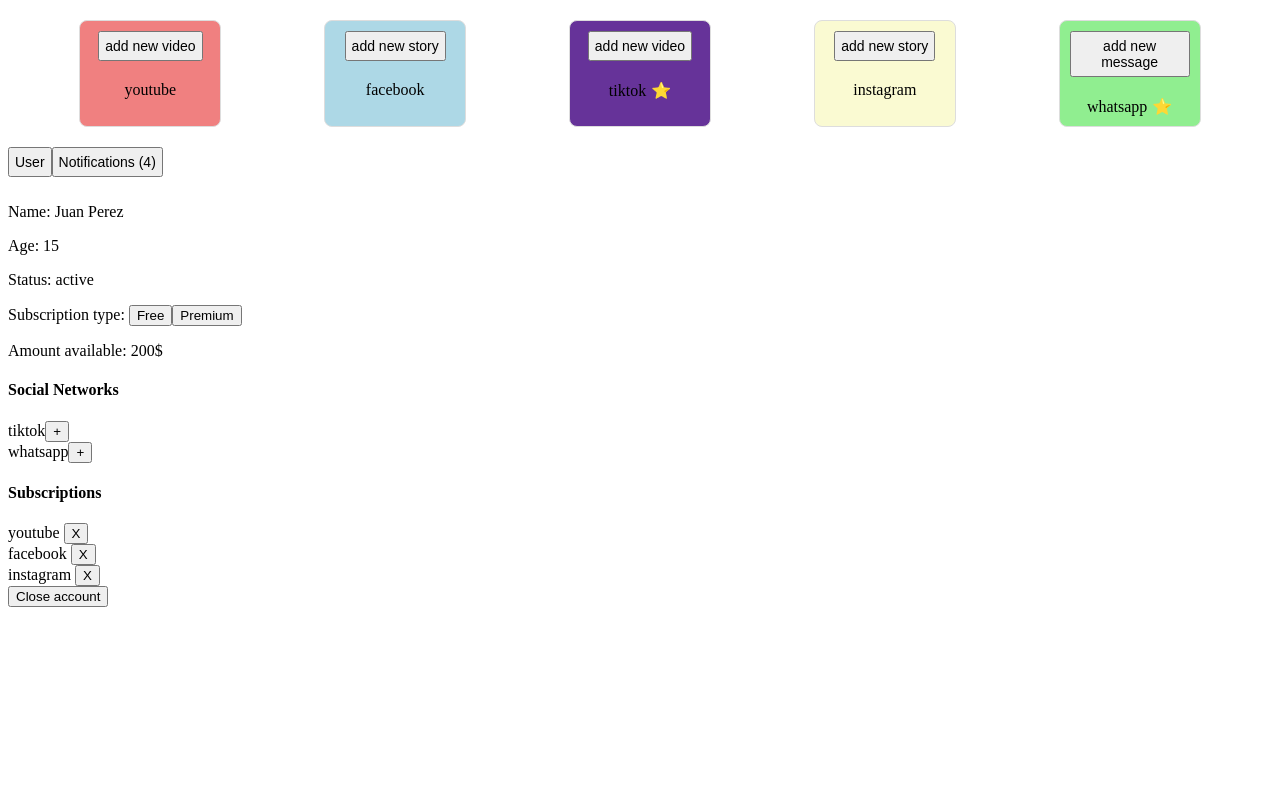
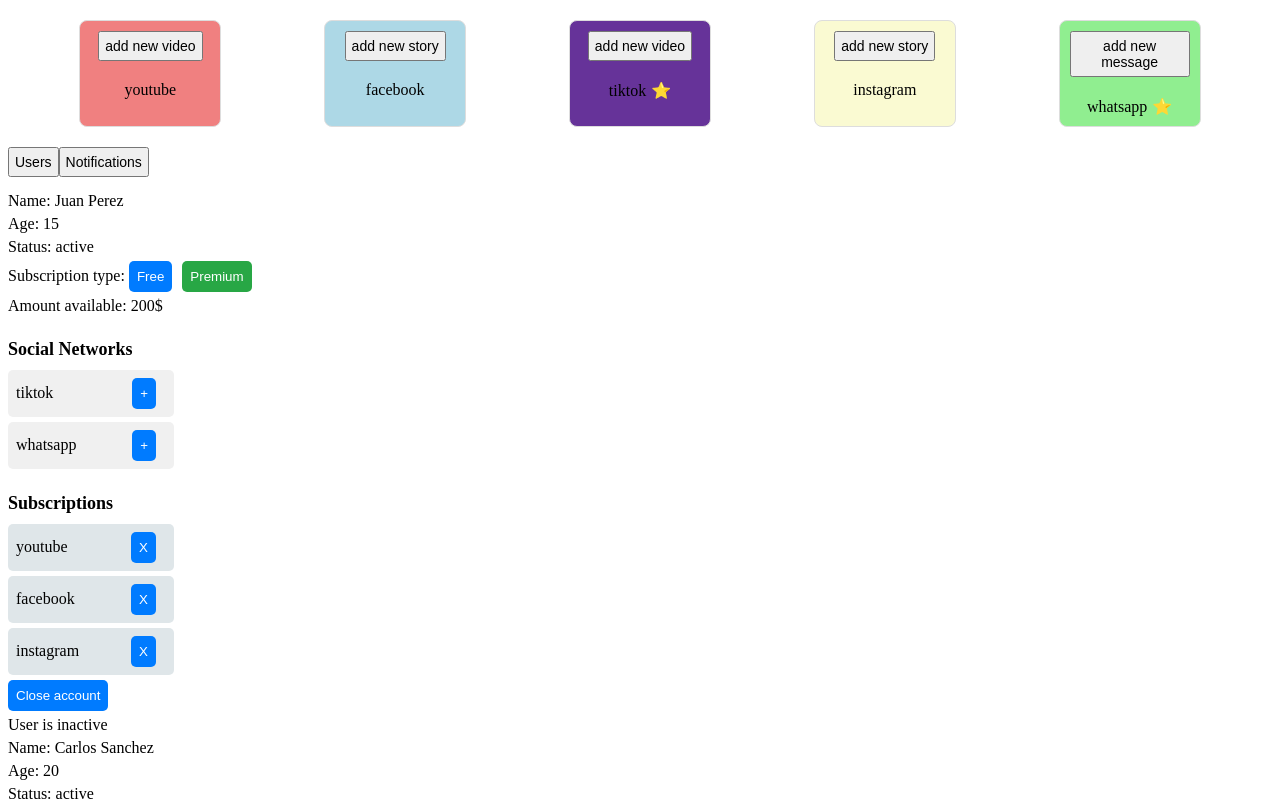
Before and after one commit to diegomarceloledezma/angular-course-2024, an Angular app: page / in a window 1280 px wide. Shown: the top 801 px of the page. Built offline with nearby package versions, Linux system fonts and the light colour scheme.

Commit message:
[21-10-2024] second commit test

```diff
--- a/src/app/app.component.html
+++ b/src/app/app.component.html
@@ -1,19 +1,30 @@
 <div class="platforms-container">
-  <div *ngFor="let platform of socialNetworks"
-       class="platform-card"
-       [ngStyle]="{'background-color': getPlatformColor(platform.platform)}">
-    <button>{{ 'add new ' + platform.type }}</button>
+  <div
+    *ngFor="let platform of socialNetworks"
+    class="platform-card"
+    [ngStyle]="{ 'background-color': getPlatformColor(platform.platform) }"
+  >
+    <button>{{ "add new " + platform.type }}</button>
     <div class="platform-details">
       <span>{{ platform.platform }}</span>
-      <span *ngIf="platform.platformType === 'premium'" class="premium-star">⭐</span>
+      <span *ngIf="platform.platformType === 'premium'" class="premium-star"
+        >⭐</span
+      >
     </div>
   </div>
 </div>
 
 <div class="tabs">
-  <button (click)="activeTab = 'user'">User</button>
-  <button (click)="activeTab = 'notifications'">Notifications ({{ user.notifications.length }})</button>
+  <button (click)="activeTab = 'user'">Users</button>
+  <button (click)="activeTab = 'notifications'">
+    Notifications
+  </button>
 </div>
 
-<app-user *ngIf="activeTab === 'user'" [user]="user"></app-user>
-<app-notification *ngIf="activeTab === 'notifications'" [user]="user"></app-notification>
+<div *ngIf="activeTab === 'user'">
+  <app-user *ngFor="let user of users" [user]="user"></app-user>
+</div>
+
+<div *ngIf="activeTab === 'notifications'">
+  <app-notification *ngFor="let user of users" [user]="user"></app-notification>
+</div>
--- a/src/app/app.component.scss
+++ b/src/app/app.component.scss
@@ -12,6 +12,7 @@
     padding: 10px;
     width: 120px;
     border-radius: 8px;
+    margin: 0 10px; /* Espacio entre los cards */
   }
 
   .platform-details {
--- a/src/app/app.component.ts
+++ b/src/app/app.component.ts
@@ -16,7 +16,7 @@
   title = 'angular-course-2024';
 
   socialNetworks = socialNetworks;
-  user = data[0];
+  users = data;
   activeTab = 'user';
 
   getPlatformColor(platform: string): string {
--- a/src/app/notification/notification.component.scss
+++ b/src/app/notification/notification.component.scss
@@ -0,0 +1,28 @@
+.notification-card {
+  border-radius: 5px;
+  padding: 10px;
+  margin-bottom: 10px;
+  width: 200px;
+  background-color: #f0f0f0;
+  border-left: 5px solid transparent;
+}
+
+.notification-card:nth-child(1) {
+  border-left-color: #ff6b6b;
+  background-color: #ffecec;
+}
+
+.notification-card:nth-child(2) {
+  border-left-color: #9b59b6;
+  background-color: #f1e5ff;
+}
+
+.notification-card:nth-child(3) {
+  border-left-color: #27ae60;
+  background-color: #e9f7ef;
+}
+
+h4 {
+  font-size: 18px;
+  margin-bottom: 10px;
+}
--- a/src/app/notification/notification.component.ts
+++ b/src/app/notification/notification.component.ts
@@ -1,5 +1,5 @@
 import { CommonModule } from '@angular/common';
-import { Component, Input } from '@angular/core';
+import { Component, Input, OnChanges, SimpleChanges } from '@angular/core';
 import { BehaviorSubject } from 'rxjs';
 import { socialNetworks, data } from '../data';
 
@@ -8,21 +8,22 @@
   standalone: true,
   imports: [CommonModule],
   templateUrl: './notification.component.html',
-  styleUrl: './notification.component.scss',
+  styleUrls: ['./notification.component.scss'], // Corregido 'styleUrls'
 })
-export class NotificationsComponent {
-  @Input() user: any;
+export class NotificationsComponent implements OnChanges {
+  @Input() user: any; // Asegúrate de que user esté correctamente tipeado si es posible
 
-  notifications$: BehaviorSubject<string[]>;
+  notifications$: BehaviorSubject<string[]> = new BehaviorSubject<string[]>([]);
 
-  constructor() {
-    this.notifications$ = new BehaviorSubject<string[]>(
-      this.user.notifications
-    );
+  ngOnChanges(changes: SimpleChanges) {
+    if (changes['user'] && changes['user'].currentValue) {
+      // Actualiza las notificaciones cuando el input 'user' cambie
+      this.notifications$.next(this.user.notifications);
+    }
   }
 
   addNotification(network: any) {
-    // Verificar si el usuario es premium para tiktok o whatsapp
+    // Verifica si el usuario puede agregar notificaciones para ciertas plataformas
     if (
       (network.platform === 'tiktok' || network.platform === 'whatsapp') &&
       this.user.subscriptionType !== 'premium'
@@ -30,7 +31,7 @@
       return;
     }
 
-    // Descontar $5 si es premium y recibe notificación de tiktok o whatsapp
+    // Ajusta el 'amountAvailable' si el usuario es premium y se utiliza alguna de estas plataformas
     if (
       this.user.subscriptionType === 'premium' &&
       (network.platform === 'tiktok' || network.platform === 'whatsapp')
@@ -38,7 +39,7 @@
       this.user.amountAvailable -= 5;
     }
 
-    // Agregar la notificación
+    // Crea y agrega la nueva notificación
     const newNotification = `${network.platform} added a new ${network.type}`;
     this.user.notifications.push(newNotification);
     this.notifications$.next(this.user.notifications);
--- a/src/app/user/user.component.scss
+++ b/src/app/user/user.component.scss
@@ -0,0 +1,74 @@
+.user-card {
+  border: 1px solid #ddd;
+  padding: 15px;
+  border-radius: 8px;
+  width: 300px;
+  background-color: #f9f9f9;
+  box-shadow: 0 2px 5px rgba(0, 0, 0, 0.1);
+}
+
+h4 {
+  font-size: 18px;
+  margin-bottom: 10px;
+}
+
+p {
+  margin: 5px 0;
+}
+
+button {
+  border: none;
+  padding: 8px;
+  border-radius: 5px;
+  margin-right: 10px;
+  cursor: pointer;
+}
+
+button.active {
+  background-color: #28a745;
+  color: white;
+}
+
+.network-card {
+  display: flex;
+  justify-content: space-between;
+  align-items: center;
+  width: 150px;
+  background-color: #f0f0f0;
+  border-radius: 5px;
+  padding: 8px;
+  margin: 5px 0;
+}
+
+.subscription-card {
+  display: flex;
+  justify-content: space-between;
+  align-items: center;
+  width: 150px;
+  background-color: #dfe6e9;
+  border-radius: 5px;
+  padding: 8px;
+  margin: 5px 0;
+}
+
+button {
+  background-color: #007bff;
+  color: white;
+}
+
+button:hover {
+  background-color: #0056b3;
+}
+
+button.close-account {
+  background-color: #dc3545;
+  color: white;
+  padding: 8px;
+  width: 100%;
+  margin-top: 15px;
+  border-radius: 5px;
+}
+
+button.close-account:hover {
+  background-color: #c82333;
+}
--- a/src/app/user/user.component.ts
+++ b/src/app/user/user.component.ts
@@ -15,6 +15,7 @@
 
   socialNetworks = socialNetworks;
   subscriptions$: BehaviorSubject<number[]>;
+  isAccountClosed = false;
 
   constructor() {
     this.subscriptions$ = new BehaviorSubject<number[]>([]);
@@ -24,18 +25,15 @@
     this.subscriptions$.next(this.user.subscriptions);
   }
 
-  // Cambiar tipo de suscripción
   toggleSubscriptionType(type: string) {
     this.user.subscriptionType = type;
   }
 
-  // Agregar suscripción
   subscribeToNetwork(networkId: number) {
     this.user.subscriptions.push(networkId);
     this.subscriptions$.next(this.user.subscriptions);
   }
 
-  // Eliminar suscripción
   unsubscribeFromNetwork(networkId: number) {
     this.user.subscriptions = this.user.subscriptions.filter(
       (id: number) => id !== networkId
@@ -43,12 +41,11 @@
     this.subscriptions$.next(this.user.subscriptions);
   }
 
-  // Cerrar cuenta
   closeAccount() {
     this.user.status = 'inactive';
+    this.isAccountClosed = true;
   }
 
-  // Función para verificar si una red social está suscrita
   isSubscribed(networkId: number): boolean {
     return this.user.subscriptions.includes(networkId);
   }
```
Also changed, not shown: 1 other file (tests, documents, lock files or other folders).
